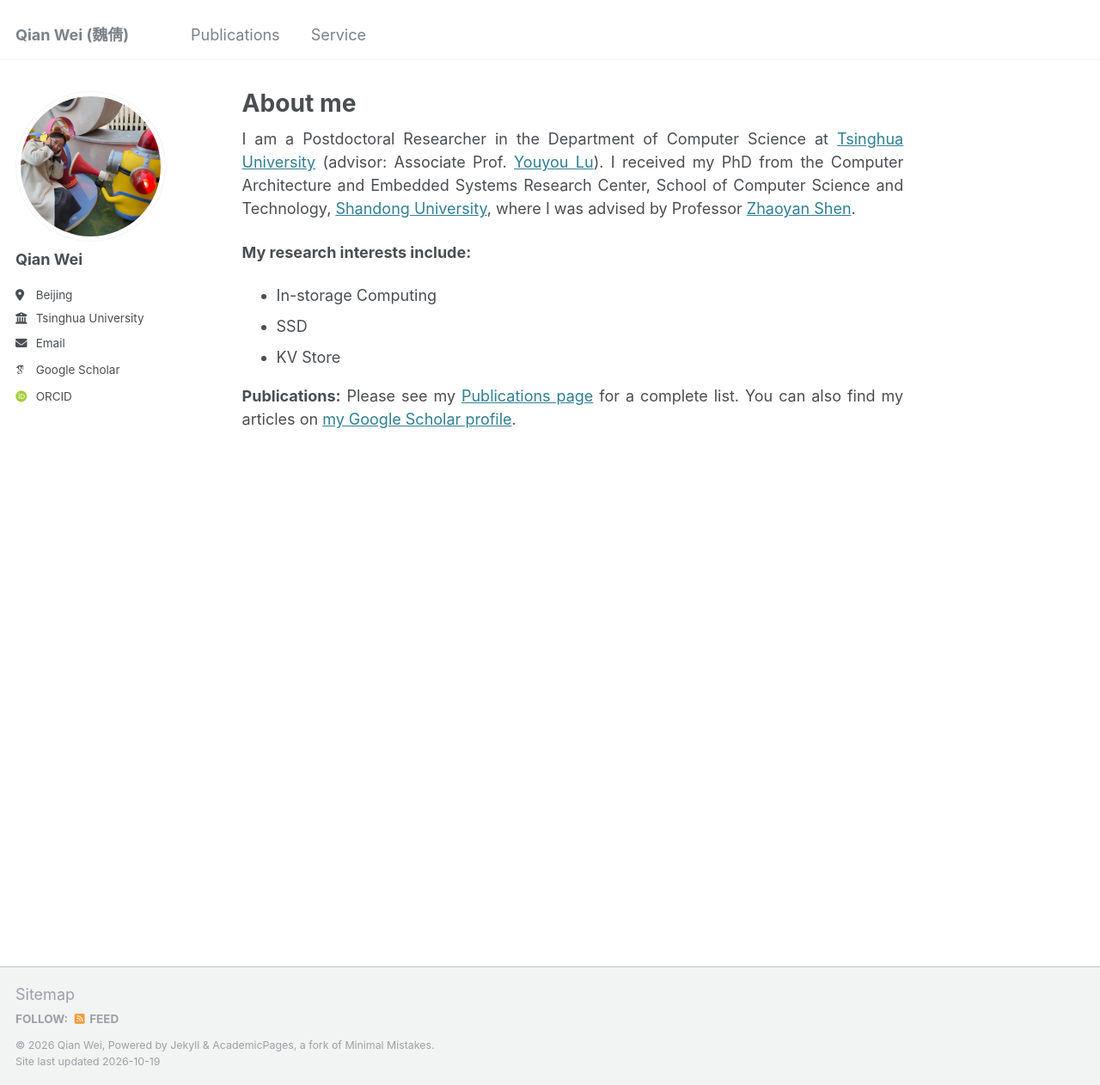
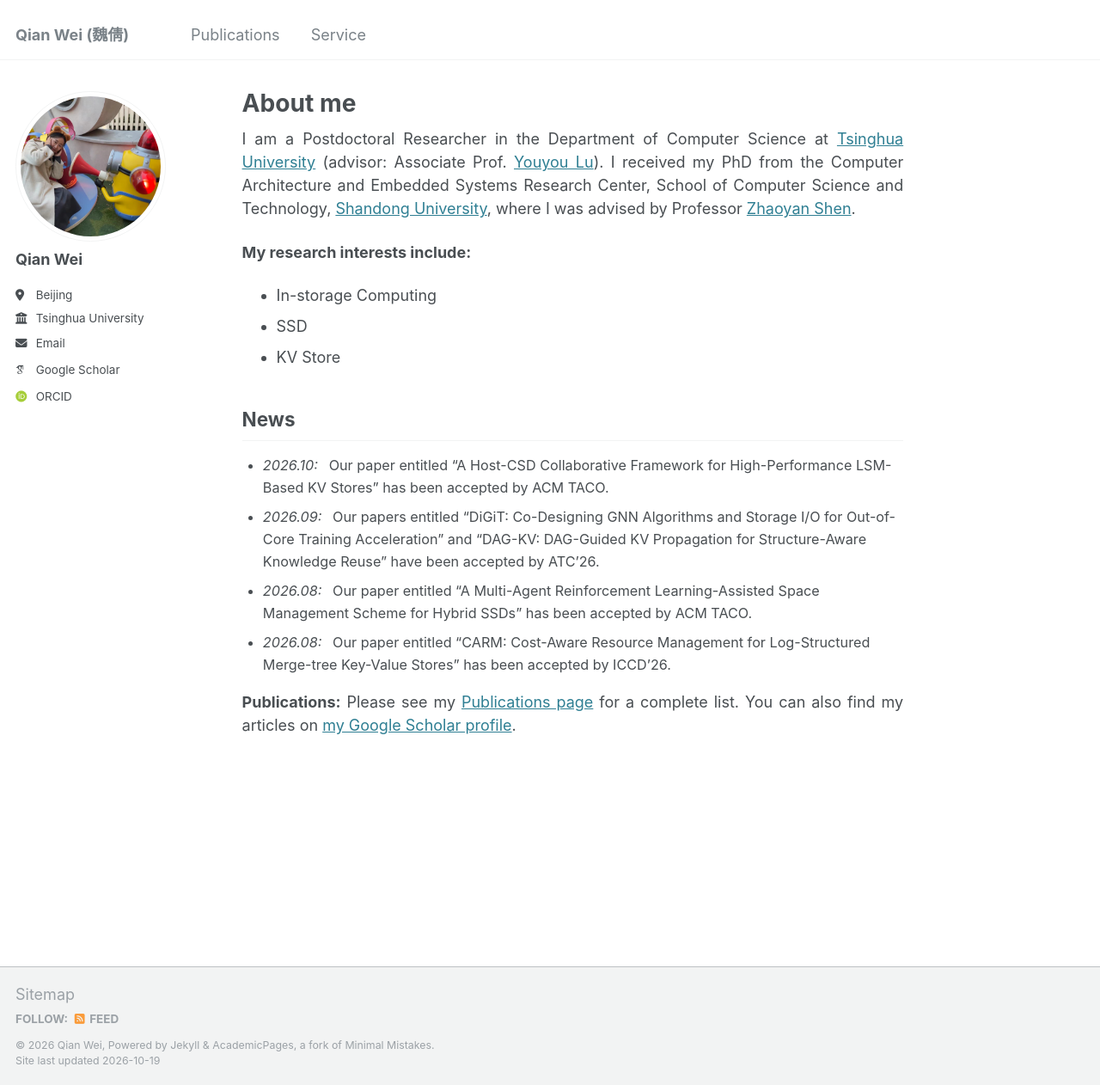
Before and after one commit to starry12/starry12.github.io, a Jekyll site: the page built from _pages/about.md, in a window 1280 px wide and 1262 px high. Shown: the whole window at 86% size. Built offline with Jekyll 4.4.1, drawn with Linux system fonts in a browser that asks for light colours; some web fonts are replaced.

Commit message:
Add recent publication news and mark ICCD corresponding author

```diff
--- a/_pages/about.md
+++ b/_pages/about.md
@@ -21,6 +21,31 @@ redirect_from:
   <li>KV Store</li>
 </ul>
 
+<style>
+.news-list {
+  font-size: 0.9em;
+  line-height: 1.6;
+  padding-left: 1.5em;
+}
+.news-list li {
+  margin-bottom: 0.5em;
+}
+.news-date {
+  font-style: italic;
+  margin-right: 0.5em;
+  white-space: nowrap;
+}
+</style>
+
+<h2 id="news">News</h2>
+
+<ul class="news-list">
+  <li><span class="news-date">2026.10:</span> Our paper entitled “A Host-CSD Collaborative Framework for High-Performance LSM-Based KV Stores” has been accepted by ACM TACO.</li>
+  <li><span class="news-date">2026.09:</span> Our papers entitled “DiGiT: Co-Designing GNN Algorithms and Storage I/O for Out-of-Core Training Acceleration” and “DAG-KV: DAG-Guided KV Propagation for Structure-Aware Knowledge Reuse” have been accepted by ATC’26.</li>
+  <li><span class="news-date">2026.08:</span> Our paper entitled “A Multi-Agent Reinforcement Learning-Assisted Space Management Scheme for Hybrid SSDs” has been accepted by ACM TACO.</li>
+  <li><span class="news-date">2026.08:</span> Our paper entitled “CARM: Cost-Aware Resource Management for Log-Structured Merge-tree Key-Value Stores” has been accepted by ICCD’26.</li>
+</ul>
+
 <p align="justify">
   <strong>Publications:</strong>
   Please see my <a href="https://starry12.github.io/publications/">Publications page</a> for a complete list.
--- a/_pages/publications.html
+++ b/_pages/publications.html
@@ -92,7 +92,7 @@ ACM Transactions on Architecture and Code Optimization (TACO), 2026.
 <p>
 <strong>C14.</strong>
 <span class="venue">[ICCD'26]</span>
-Junchi Ren, <span class="me">Qian Wei</span>, Qiang Li, Xianwei Meng, Mengying Zhao, Zhaoyan Shen:
+Junchi Ren, <span class="me">Qian Wei*</span>, Qiang Li, Xianwei Meng, Mengying Zhao, Zhaoyan Shen:
 CARM: Cost-Aware Resource Management for Log-Structured Merge-tree Key-Value Stores.
 IEEE International Conference on Computer Design (ICCD), 2026.
 </p>
```
